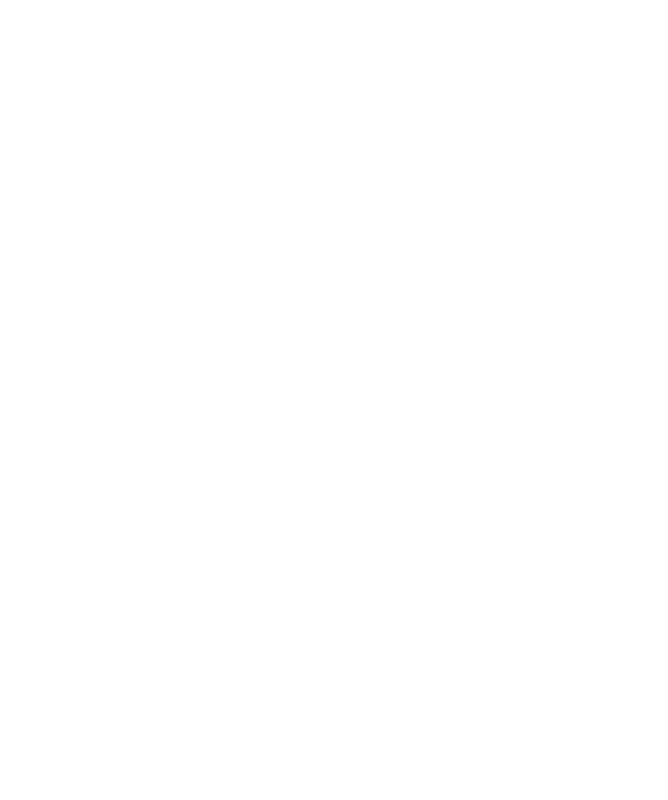
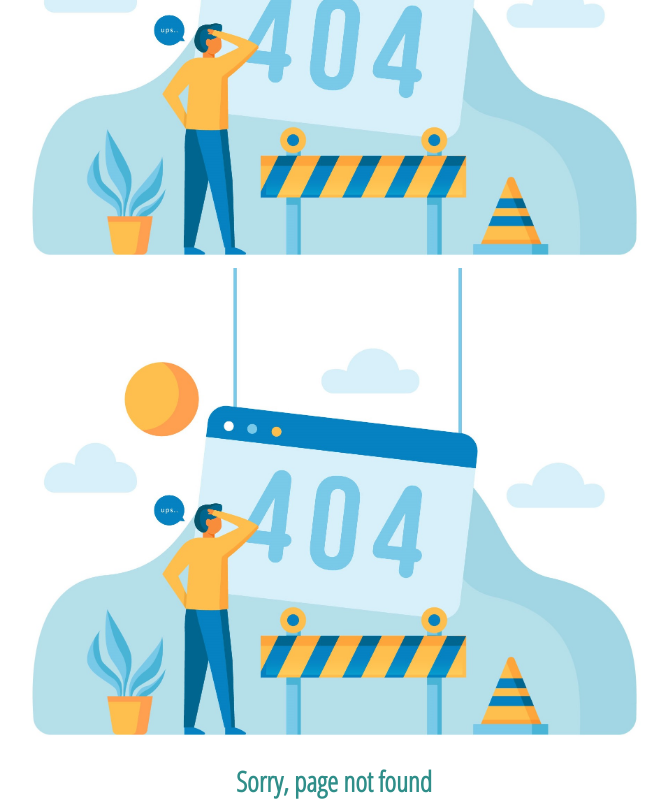
Before and after one commit to Oumeir-Rengony/crwn-clothing, a React (Create React App) app: page /shop in a window 1280 px wide. Shown: the part 2866-3666 px from the top of the page, without its empty margins (306-974 px from the left). Before the commit the page ends 2674 px from the top, so only its background shows below. Built offline with nearby package versions, Linux system fonts and the light colour scheme; no server answers.

Commit message:
Handling non existing routes

```diff
--- a/src/App.js
+++ b/src/App.js
@@ -5,6 +5,8 @@
 import Spinner from './components/spinner/spinner.component';
 import Header from './components/header/header.component';
 import ErrorBoundary from './components/error-boundary/error-boundary.component';
+import ErrorMessage from './components/error-message/error-message.component';
+
 
 import { CurrentUserContext } from './context/current-user/current-user.provider';
 
@@ -42,6 +44,9 @@
                 currentUser? <Redirect to="/" /> : <SignInAndSignUpPage />
               }
             </Route>
+            <Route path="*">
+              <ErrorMessage error="Sorry, page not found" />
+            </Route>
           </Suspense>
         </ErrorBoundary>
       </Switch>
--- a/src/Pages/shop/shop.component.jsx
+++ b/src/Pages/shop/shop.component.jsx
@@ -4,6 +4,7 @@
 
 import Spinner from '../../components/spinner/spinner.component';
 import ErrorBoundary from '../../components/error-boundary/error-boundary.component';
+import ErrorMessage from '../../components/error-message/error-message.component';
 
 const CollectionsOverview = lazy(() => import('../../components/collections-overview/collections-overview.component'));
 const CollectionPage = lazy(() => import('../../Pages/collection/collection.component'));
@@ -25,6 +26,9 @@
                     <Route path={`${match.path}/:collectionId`} >
                         <CollectionPage/>
                     </Route>
+                    <Route path="*">
+                        <ErrorMessage error="Sorry, page not found" />
+                    </Route>
                 </Suspense>
             </ErrorBoundary>
 
--- a/src/components/custom-button/custom-button.component.jsx
+++ b/src/components/custom-button/custom-button.component.jsx
@@ -1,8 +1,6 @@
 import React from 'react';
 
-import styled from 'styled-components';
-
-// import './custom-button.styles.scss';
+import './custom-button.styles.scss';
 
 
 
@@ -20,58 +18,11 @@
     }
 
     return(
-            <StyledButton className={`custom-button ${classes()}`} {...otherProps}>
+            <button className={`custom-button ${classes()}`} {...otherProps}>
                 {children}
-            </StyledButton>
+            </button>
     );
 
 };
 
-const StyledButton = styled.button`
-    min-width: 165px;
-    width: auto;
-    height: 50px;
-    letter-spacing: 0.5px;
-    line-height: 50px;
-    padding: 0 35px 0 35px;
-    font-size: 15px;
-    background-color: black;
-    color: white;
-    text-transform: uppercase;
-    font-family: 'Open Sans Condensed';
-    font-weight: bolder;
-    border: none;
-    cursor: pointer;
-    display:flex;
-    justify-content: center;
-
-    &:hover {
-        background-color: white;
-        color: black;
-        border: 1px solid black;
-    }
-
-    &.google-sign-in{
-        background-color: #4285f4;
-        color:white;
-
-        &:hover {
-            background-color: #357ae8;
-            border: none;
-        }
-    }
-
-    &.inverted {
-        background-color: white;
-        color: black;
-        border: 1px solid black;
-
-        &:hover{
-            background-color: black;
-            color: white;
-            border: none;
-        }
-    }
-`;
-
 export default CustomButton;
--- a/src/components/error-boundary/error-boundary.component.jsx
+++ b/src/components/error-boundary/error-boundary.component.jsx
@@ -1,6 +1,6 @@
 import React from 'react';
-import ErrorImage from '.././../assets/404.jpg';
-import './error-boundary.styles.scss';
+
+import ErrorMessage from '../error-message/error-message.component';
 
 //ErrorBoundary only works as class components
 class ErrorBoundary extends React.Component {
@@ -23,13 +23,7 @@
 
     render(){
         if(this.state.hasErrored){
-            return (
-                <div className="error-overlay">
-                    <div className="error-image-container" style={{backgroundImage: `url(${ErrorImage})`}}>
-                        <h2 className="error-text">Sorry, page is broken</h2>
-                    </div>
-                </div>
-            );
+            return <ErrorMessage error="Sorry, page is broken"/>;
         }
         return this.props.children;
     }
--- /dev/null
+++ b/src/components/error-message/error-message.component.jsx
@@ -0,0 +1,17 @@
+import React from 'react';
+
+import ErrorImage from '.././../assets/404.jpg';
+
+import './error-message.styles.scss';
+
+const ErrorMessage = ({error}) => {
+    return(
+        <div className="error-overlay">
+            <div className="error-image-container" style={{backgroundImage: `url(${ErrorImage})`}}>
+                <h2 className="error-text">{error}</h2>
+            </div>
+        </div>
+    );
+};
+
+export default ErrorMessage;
--- /dev/null
+++ b/src/components/error-message/error-message.styles.scss
@@ -0,0 +1,39 @@
+.error-overlay {
+    position: relative;
+    height: 60vh;
+    width: 100%;
+    display: flex;
+    flex-direction: column;
+    justify-content: center;
+    align-items: center;
+
+
+    .error-image-container {
+      display: inline-block;
+      background-size: cover;
+      background-repeat: no-repeat;
+      background-position: center;
+      width: 80vh;
+      height: 80vh;
+
+      @media screen and (max-width: 600px) {
+        width: 80vw;
+        background-size: contain;
+      }
+    }
+
+    .error-text {
+      position: absolute;
+      bottom: -75px;
+      right:50%;
+      transform: translateX(50%);
+      font-size: 28px;
+      color: #2f8e89;
+
+      @media screen and (max-width: 480px) {
+        bottom: -40px;
+        font-size: 24px;
+      }
+    }
+
+}
```
Also changed, not shown: package.json (+0 -8 lines), 1 other file (tests, documents, lock files or other folders).
